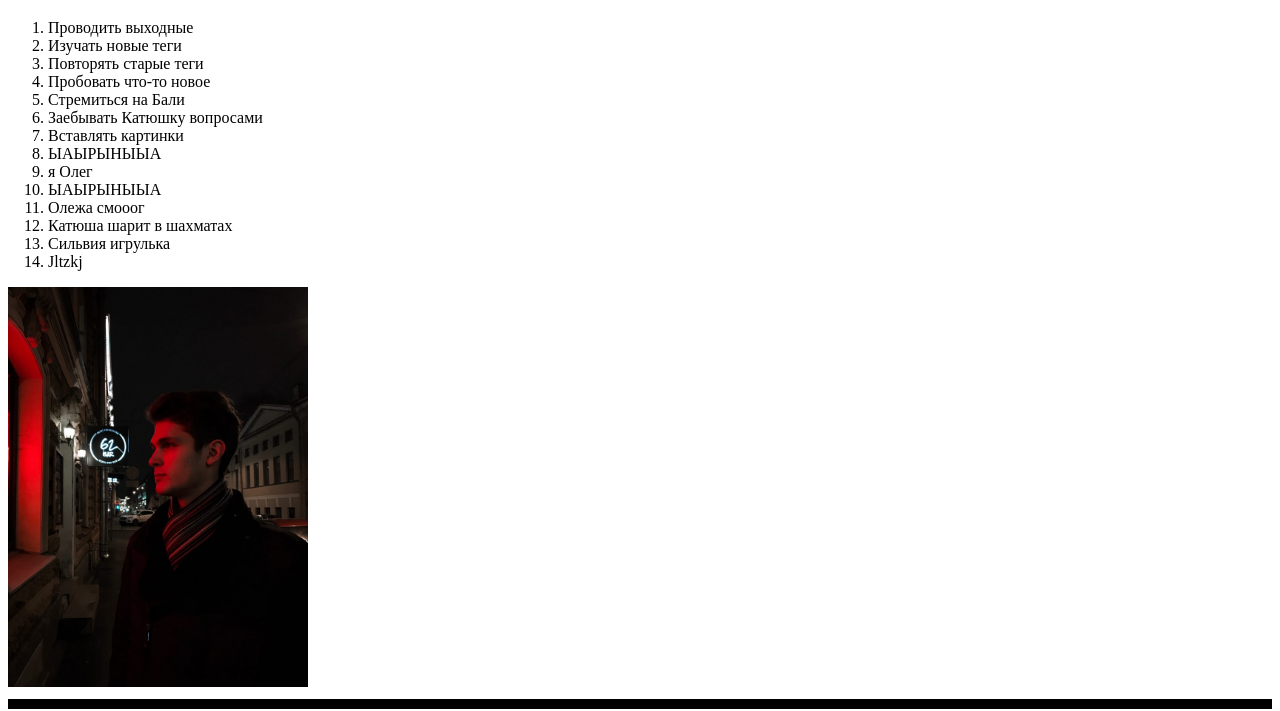
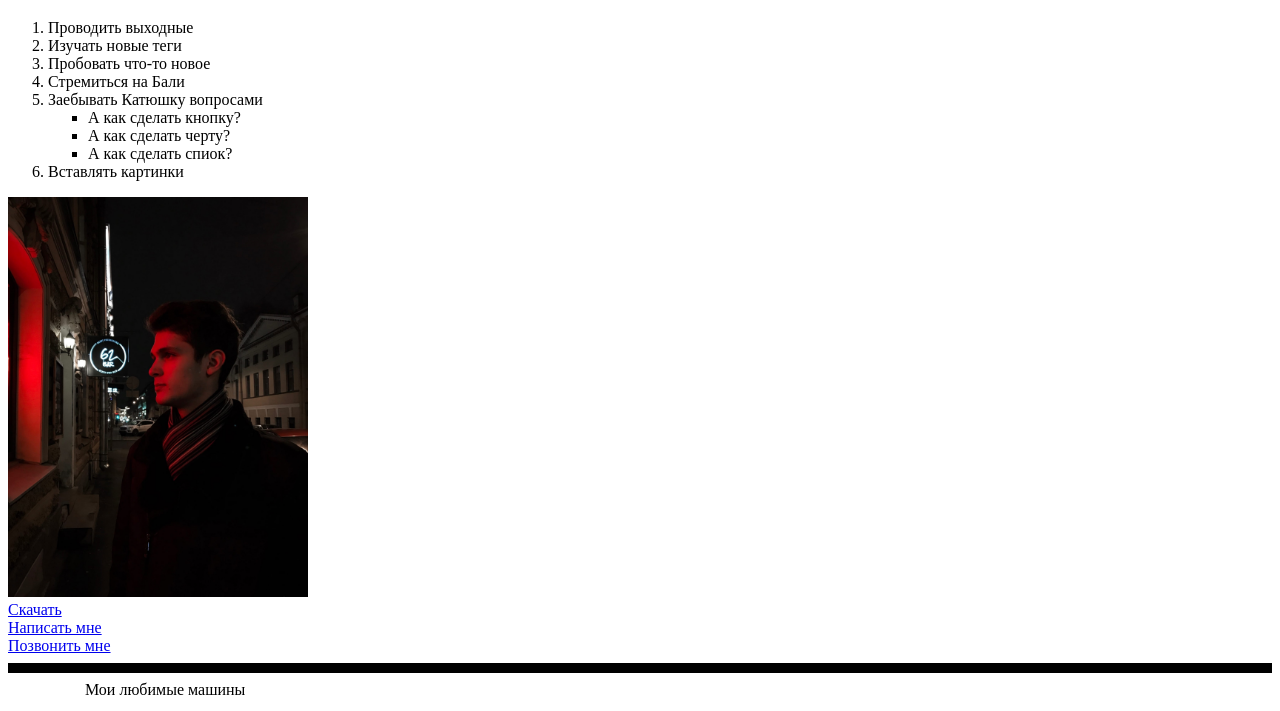
Before and after one commit to osmirnovcoder/html1, a plain HTML site: page index.html in a window 1280 px wide. Shown: the part 61-772 px from the top of the page. Drawn offline with Linux system fonts and the light colour scheme.

Commit message:
Add files via upload

```diff
--- a/index.html
+++ b/index.html
@@ -9,19 +9,26 @@
  <header> <h1>Привет, добро пожаловать на мой сайт, здесь мы будем:  </h1>
 <ol><li>Проводить выходные</li>
 <li>Изучать новые теги</li>
-<li>Повторять старые теги</li>
 <li>Пробовать что-то новое</li>
 <li>Стремиться на Бали</li>
-<li>Заебывать Катюшку вопросами</li>
+<li>Заебывать Катюшку вопросами
+    <ul type = "square">
+        <li> А как сделать кнопку?</li>
+        <li> А как сделать черту?</li>
+        <li> А как сделать спиок?</li>
+
+
+    </ul>
+</li>
 <li>Вставлять картинки</li>
-<li>ЫАЫРЫНЫЫА</li>
-<li>я Олег</li>
-<li>ЫАЫРЫНЫЫА</li>
-<li>Олежа смооог</li>
-<li>Катюша шарит в шахматах</li>
-<LI>Сильвия игрулька</LI>
-<li>Jltzkj</li></ol>
+</ol>
 <img src="Аватар.jpg" alt="Здесь мое фото" width="300">
+<br>
+<a href="Аватар.jpg" download="">Скачать</a>
+<br>
+<a href="mailto: ois2000@mail.ru" target="_blank"> Написать мне </a>
+<br>
+<a href="tel:+79115041311"> Позвонить мне</a>
 </header>
 <hr size="10" color="black">
 <main>
```
